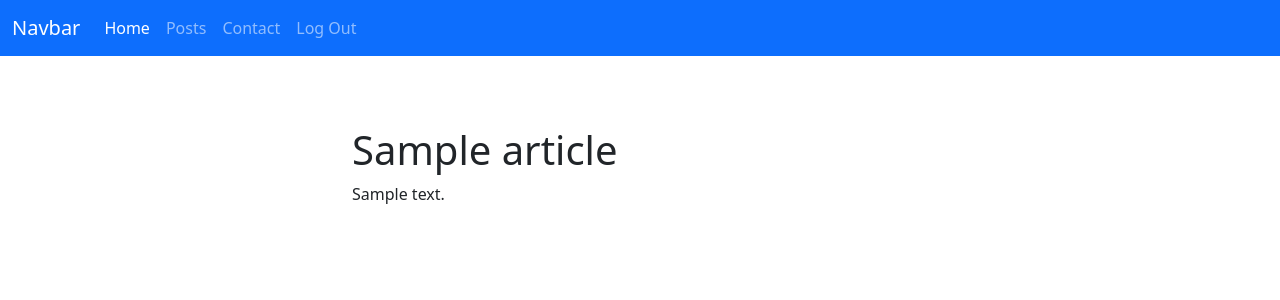
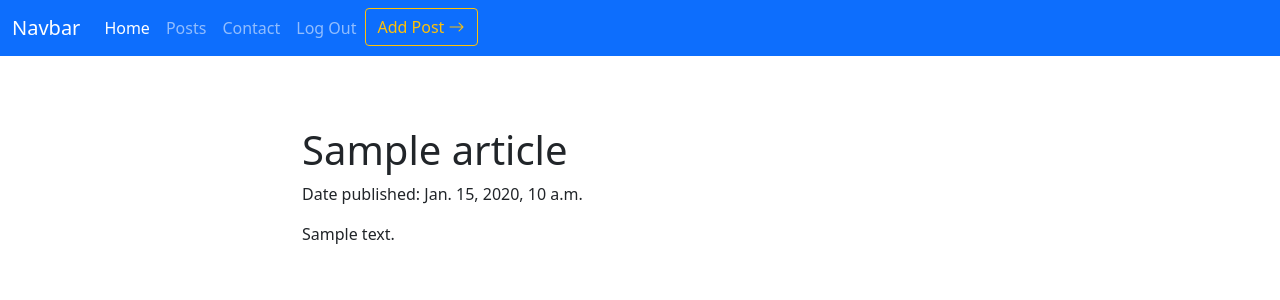
Before and after one commit to victory-sokolov/django-rest, a Django app: page /post/1 in a window 1280 px wide. Shown: the top 300 px of the page. Run offline with Django 3.2, Linux system fonts and the light colour scheme; a user stored in the database is signed in; tables that the repository leaves empty hold one stand-in row (values such as "Sample post"); a database or web service that is not in the repository returns one stand-in record (values such as "Sample title"); data that the repository does not hold is empty; parts of the project's set-up code (start-up, migrations or seed data) failed here and were passed over; some libraries are stand-ins or nearby versions.

Commit message:
update template

```diff
--- a/djangoblog/static/styles.css
+++ b/djangoblog/static/styles.css
@@ -1,5 +1,5 @@
 .blog-container {
-    max-width: 600px;
+    max-width: 700px;
     margin: 20px auto;
 }
 
@@ -17,3 +17,7 @@
 .navbar {
     margin-bottom: 50px;
 }
+
+.add-post-btn {
+   margin-left: auto;
+}
--- a/djangoblog/templates/base.html
+++ b/djangoblog/templates/base.html
@@ -56,6 +56,16 @@
 						<a class="nav-link" href="{% url 'logout' %}">
 							Log Out
 						</a>
+						<div class="add-post-btn">
+							<a
+								href="#"
+								class="btn btn-outline-warning"
+								data-bs-toggle="modal"
+								data-bs-target="#modal"
+							>
+								Add Post <i class="bi bi-arrow-right"></i>
+							</a>
+						</div>
 						{% else %}
 						<a class="nav-link" href="{% url 'login' %}">
 							Sign In
@@ -64,6 +74,56 @@
 							Sign Up
 						</a>
 						{% endif %}
+					</div>
+
+					<!-- Modal Windows -->
+					<div
+						class="modal fade"
+						id="modal"
+						tabindex="-1"
+						aria-labelledby="exampleModalLabel"
+						aria-hidden="true"
+					>
+						<div
+							class="modal-dialog modal-dialog-centered modal-lg"
+						>
+							<div class="modal-content">
+								<div class="modal-header">
+									<h5
+										class="modal-title"
+										id="exampleModalLabel"
+									>
+										Add new post
+									</h5>
+									<button
+										type="button"
+										class="btn-close"
+										data-bs-dismiss="modal"
+										aria-label="Close"
+									></button>
+								</div>
+								<div class="modal-body">
+									<form action="add/" method="POST">
+										{% csrf_token %} {% for field in form %}
+										<div class="mb-3">
+											<label
+												class="form-label"
+												for="{{ field.id }}"
+												>{{ field.label_tag }}</label
+											>
+											{{ field }} {{form.media}}
+										</div>
+										{% endfor %}
+										<button
+											type="submit"
+											class="btn btn-primary"
+										>
+											Save changes
+										</button>
+									</form>
+								</div>
+							</div>
+						</div>
 					</div>
 				</div>
 			</div>
--- a/djangoblog/templates/post.html
+++ b/djangoblog/templates/post.html
@@ -3,6 +3,9 @@
 	<div class="blog-container">
 		<div class="post">
 			<h1>{{post.article.title}}</h1>
+			<div class="meta-info">
+				<p>Date published: {{ post.article.created_at }}</p>
+			</div>
 			{{post.article.content|safe}}
 		</div>
 	</div>
```
Also changed, not shown: djangoblog/templates/blog.html (+0 -47 lines).
